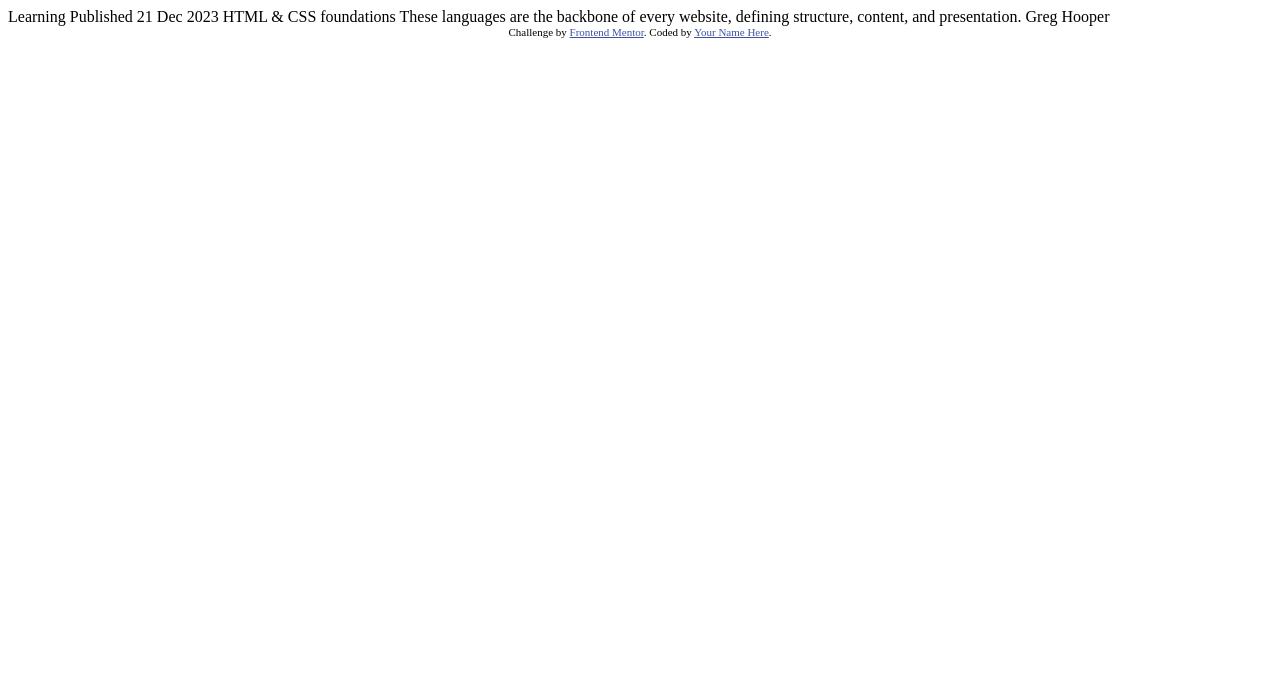
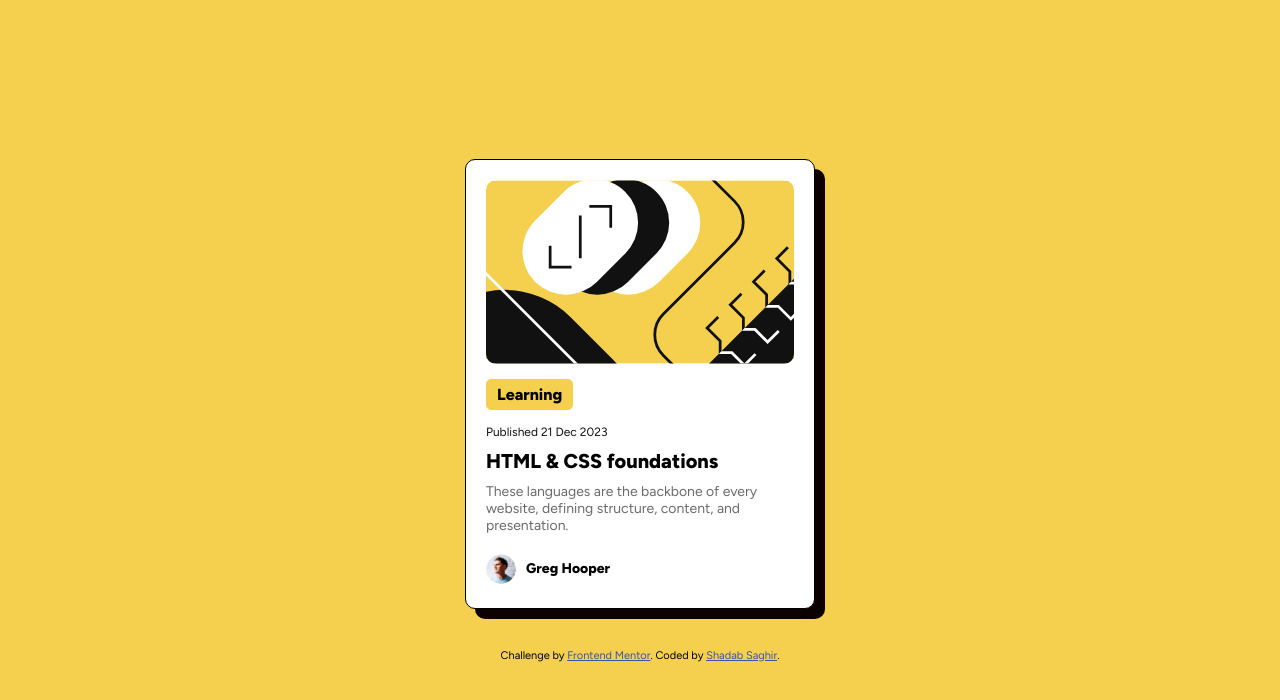
Before and after one commit to Shadab004/blog-preview-card-main, a plain HTML site: page index.html in a window 1280 px wide. Drawn offline with Linux system fonts and the light colour scheme.

Commit message:
updated index.html and added style.css

```diff
--- a/index.html
+++ b/index.html
@@ -5,30 +5,42 @@
   <meta name="viewport" content="width=device-width, initial-scale=1.0"> <!-- displays site properly based on user's device -->
 
   <link rel="icon" type="image/png" sizes="32x32" href="./assets/images/favicon-32x32.png">
+  <link rel="preconnect" href="https://fonts.googleapis.com">
+  <link rel="preconnect" href="https://fonts.gstatic.com" crossorigin>
+  <link href="https://fonts.googleapis.com/css2?family=Figtree:ital,wght@0,300..900;1,300..900&family=Outfit:wght@100..900&display=swap" rel="stylesheet">
+
+  <link rel="stylesheet" href="style.css">
 
   <title>Frontend Mentor | Blog preview card</title>
 
   <!-- Feel free to remove these styles or customise in your own stylesheet 👍 -->
   <style>
-    .attribution { font-size: 11px; text-align: center; }
+    .attribution { font-size: 11px; text-align: center; margin-top: 20px;}
     .attribution a { color: hsl(228, 45%, 44%); }
   </style>
 </head>
 <body>
+  <main>
 
-  Learning
+    <div class="blog-card">
+      <img src="assets/images/illustration-article.svg" alt="">
+      <div class="blog-content">
+        <p class="tag">Learning</p>
+        <p class="date">Published 21 Dec 2023</p>
+        <h1 class="title">HTML & CSS foundations</h1>
+        <p class="description">These languages are the backbone of every website, defining structure, content, and presentation.</p>
+        <div class="author">
+          <img src="assets/images/image-avatar.webp" alt="">
+          <p class="author-name">Greg Hooper</p>
+        </div>
+      </div>
+    </div>
+  </main>
 
-  Published 21 Dec 2023
-
-  HTML & CSS foundations
-
-  These languages are the backbone of every website, defining structure, content, and presentation.
-
-  Greg Hooper
 
   <div class="attribution">
     Challenge by <a href="https://www.frontendmentor.io?ref=challenge" target="_blank">Frontend Mentor</a>.
-    Coded by <a href="#">Your Name Here</a>.
+    Coded by <a href="#" target="_blank">Shadab Saghir</a>.
   </div>
 </body>
 </html>
--- /dev/null
+++ b/style.css
@@ -0,0 +1,82 @@
+*{
+    padding: 0;margin: 0;box-sizing: border-box;
+}
+
+body{
+    background-color: hsl(47, 88%, 63%);
+    display: flex;
+    flex-direction: column;
+    justify-content: center;
+    align-items: center;
+    height: 100vh;
+    font-family: 'Figtree', sans-serif;
+    font-size: 16px;
+}
+.blog-card{
+    border: solid 1px hsl(0, 0%, 0%);
+    width: 100%;
+    max-width: 350px;
+    height: 450px;
+    background-color: white;
+    border-radius: 10px;
+    box-shadow: 10px 10px rgb(12 0 0);
+    margin: 20px;
+    padding: 20px;
+    display: flex;
+    flex-direction: column;
+    align-items: left;
+    justify-content: left;
+}
+
+.blog-card > img{
+    width: 100%;
+    height: 200px;
+    border-radius: 10px;
+
+}
+
+.tag{
+    margin-block: 15px;
+    padding: 5px 10px;
+    font-weight: 800;
+    width: fit-content;
+    border-radius: 5px;
+    background-color: hsl(47, 88%, 63%);
+    border: 1px solid hsl(47, 88%, 63%);
+}
+.date{
+    font-size: 12px;
+    margin-bottom: 10px;
+    color: hsl(0, 0%, 7%);
+    font-weight: 400;
+}
+.title{
+    font-size: 20px;
+    font-weight: 800;
+    margin-bottom: 10px;
+
+}
+.description{
+    color: hsl(0, 0%, 42%);
+    font-size: 14px;
+    margin-bottom: 10px;
+}
+.author{
+    display: flex;
+    flex-direction: row;
+    font-size: 14px;
+    font-weight: bold;
+    padding-block: 10px;
+}
+
+.author > img{
+    width: 30px;
+    height: 30px;
+    border-radius: 50%;
+    margin-right: 10px;
+}
+.author > p{
+    font-size: 14px;
+    font-weight:800;
+    line-height: 30px;
+}
```
